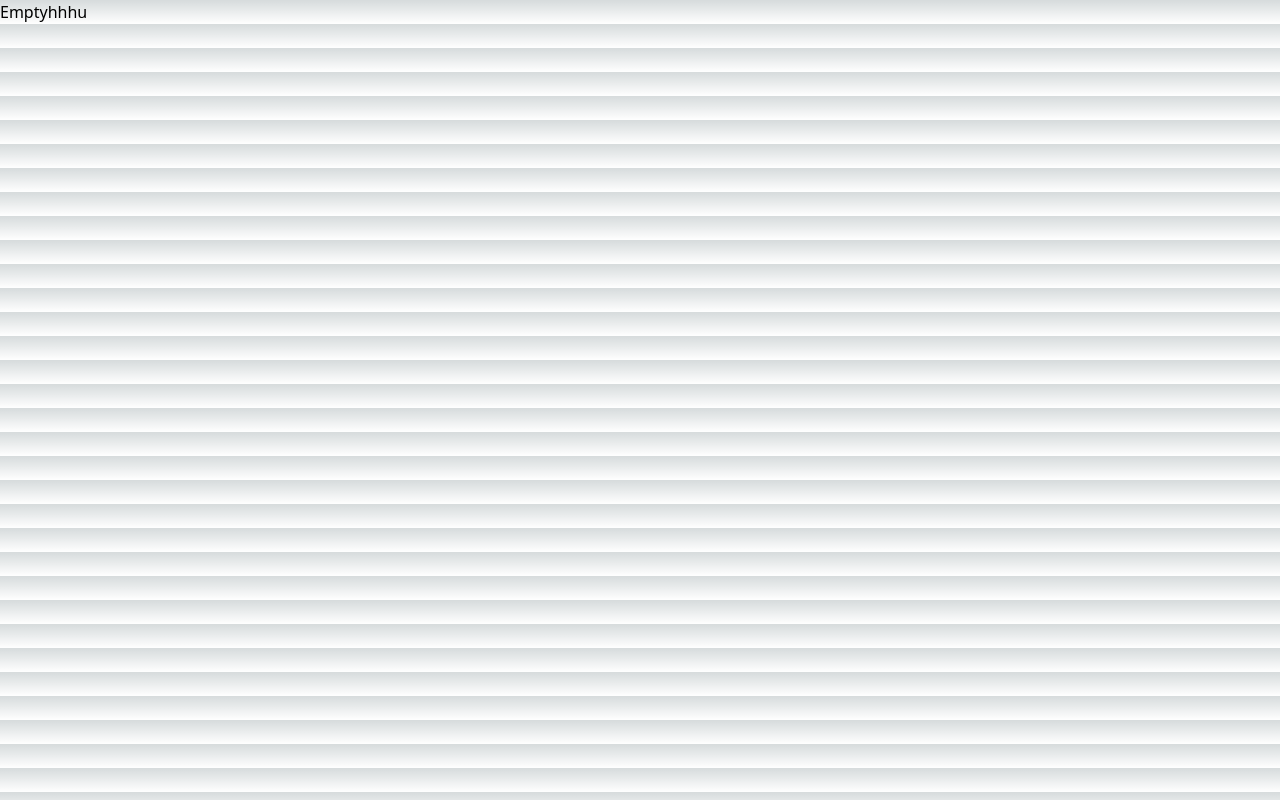
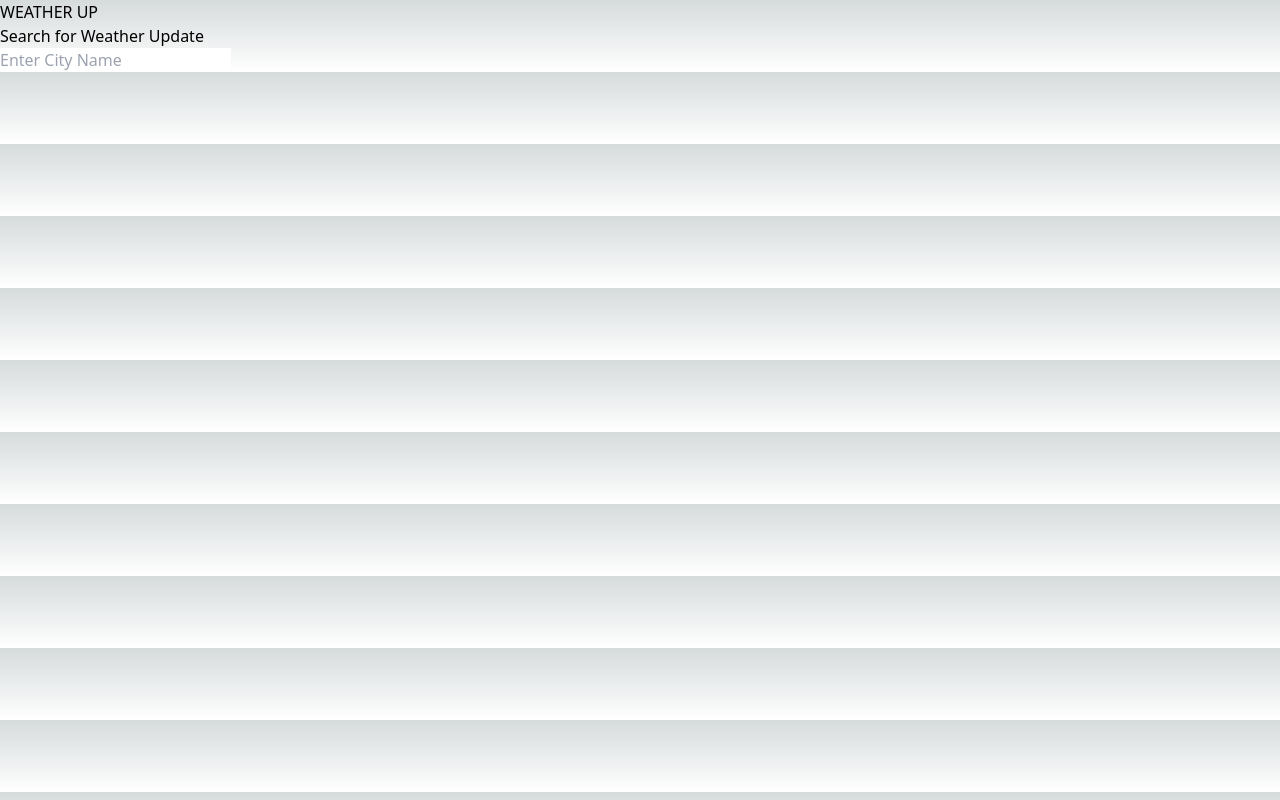
Before and after one commit to mheyrie/next-weather-app1, a Next.js app: page / in a window 1280 px wide. Built offline with nearby package versions, Linux system fonts and the light colour scheme.

Commit message:
Update with SearchBox

```diff
--- a/components/SearchBox.tsx
+++ b/components/SearchBox.tsx
@@ -3,7 +3,7 @@ import React from 'react'
 export default function SearchBox() {
   return (
     <>
-        <input type="text" placeholder='City Name'/>
+        <input type="text" placeholder='Enter City Name'/>
     </>
   )
 }
--- a/pages/index.tsx
+++ b/pages/index.tsx
@@ -1,12 +1,22 @@
-import Image from "next/image";
+import Head from "next/head";
 import { Inter } from "next/font/google";
+import SearchBox from "@/components/SearchBox";
 
 const inter = Inter({ subsets: ["latin"] });
 
 export default function Home() {
   return (
     <>
-    Emptyhhhu
+      <Head>
+        <title>WeatherUp</title>
+      </Head>
+      <main>
+        <h1 className="uppercase">Weather Up</h1>
+        <form action="">
+          <h2>Search for Weather Update</h2>
+          <SearchBox/>
+        </form>
+      </main>
     </>
   );
 }
```
